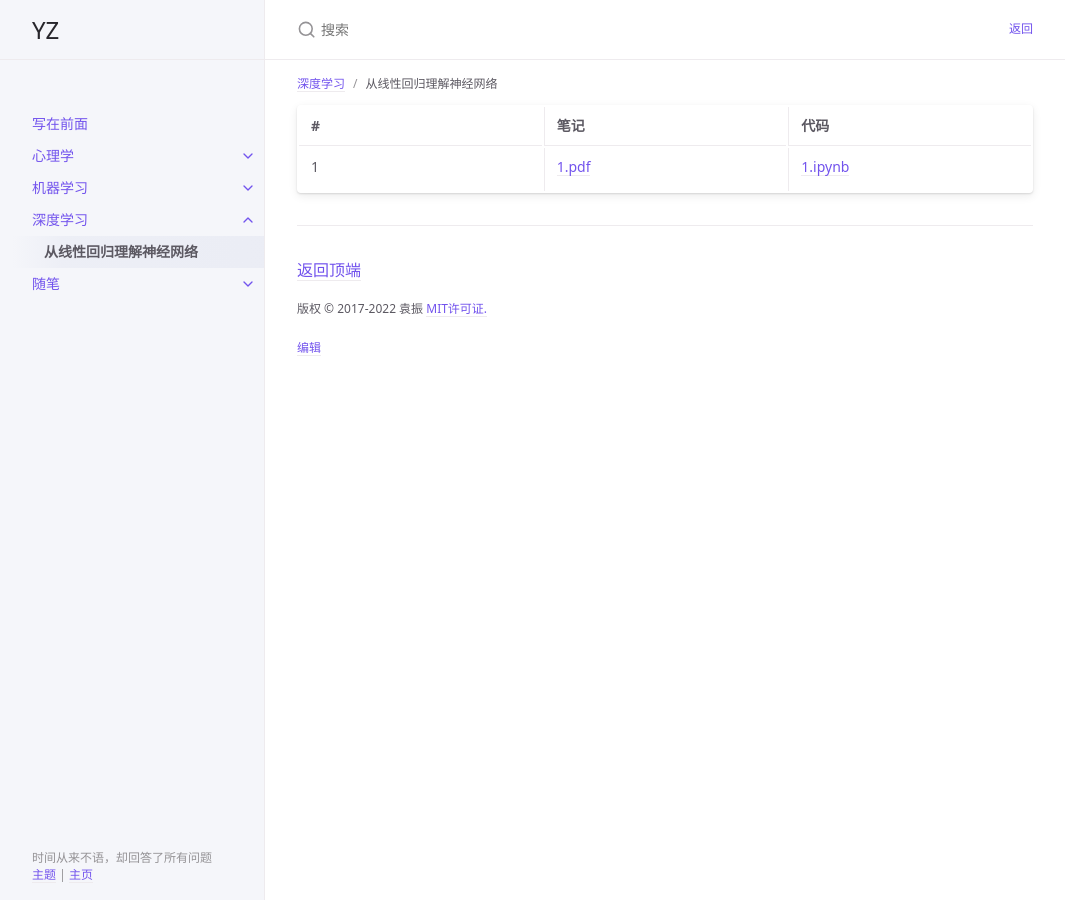
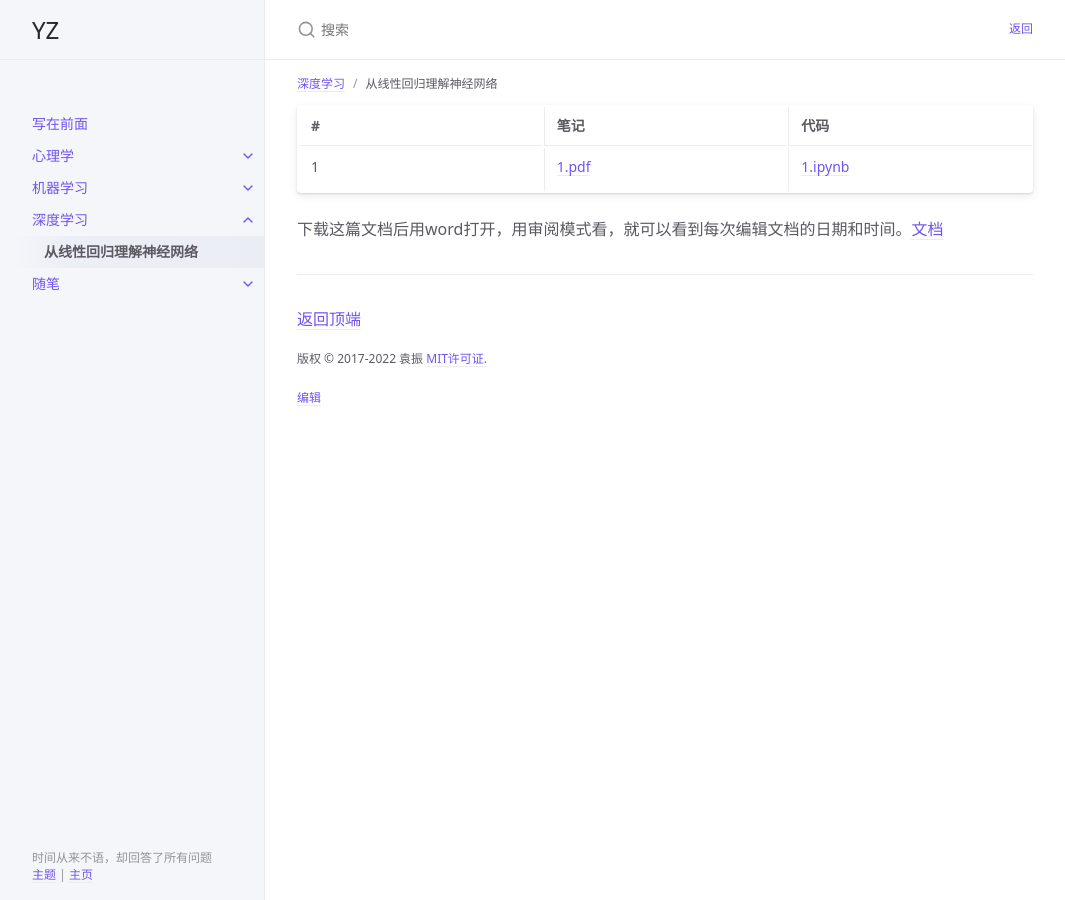
Before and after one commit to yz14/main, a Jekyll site: the page built from docs/dl/1.md, in a window 1280 px wide. Shown: the whole page, without its empty margins (107-1172 px from the left). Built offline with Jekyll 4.4.1, drawn with Linux system fonts in a browser that asks for light colours.

Commit message:
Update 1.md

```diff
--- a/docs/dl/1.md
+++ b/docs/dl/1.md
@@ -7,4 +7,6 @@ nav_order: 1
 
 | # | 笔记 | 代码 |
 |:-|:-|:-|
-|1|[1.pdf](https://yz14.github.io/docs/dl/1.pdf)|[1.ipynb]()|
+|1|[1.pdf](https://yz14.github.io/main/docs/dl/1.pdf)|[1.ipynb]()|
+
+下载这篇文档后用word打开，用审阅模式看，就可以看到每次编辑文档的日期和时间。[文档](https://yz14.github.io/main/docs/dl/yz.docx)
```
